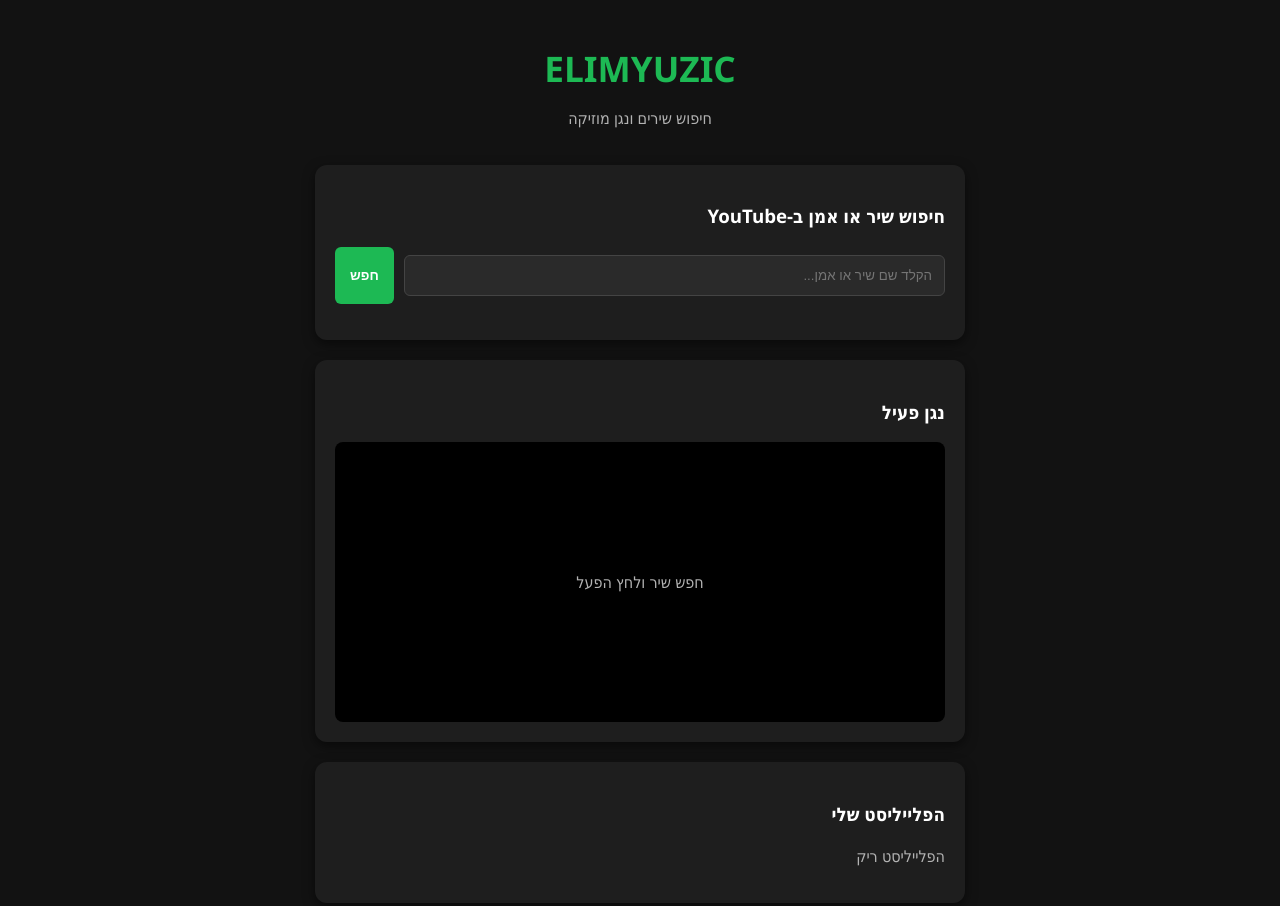
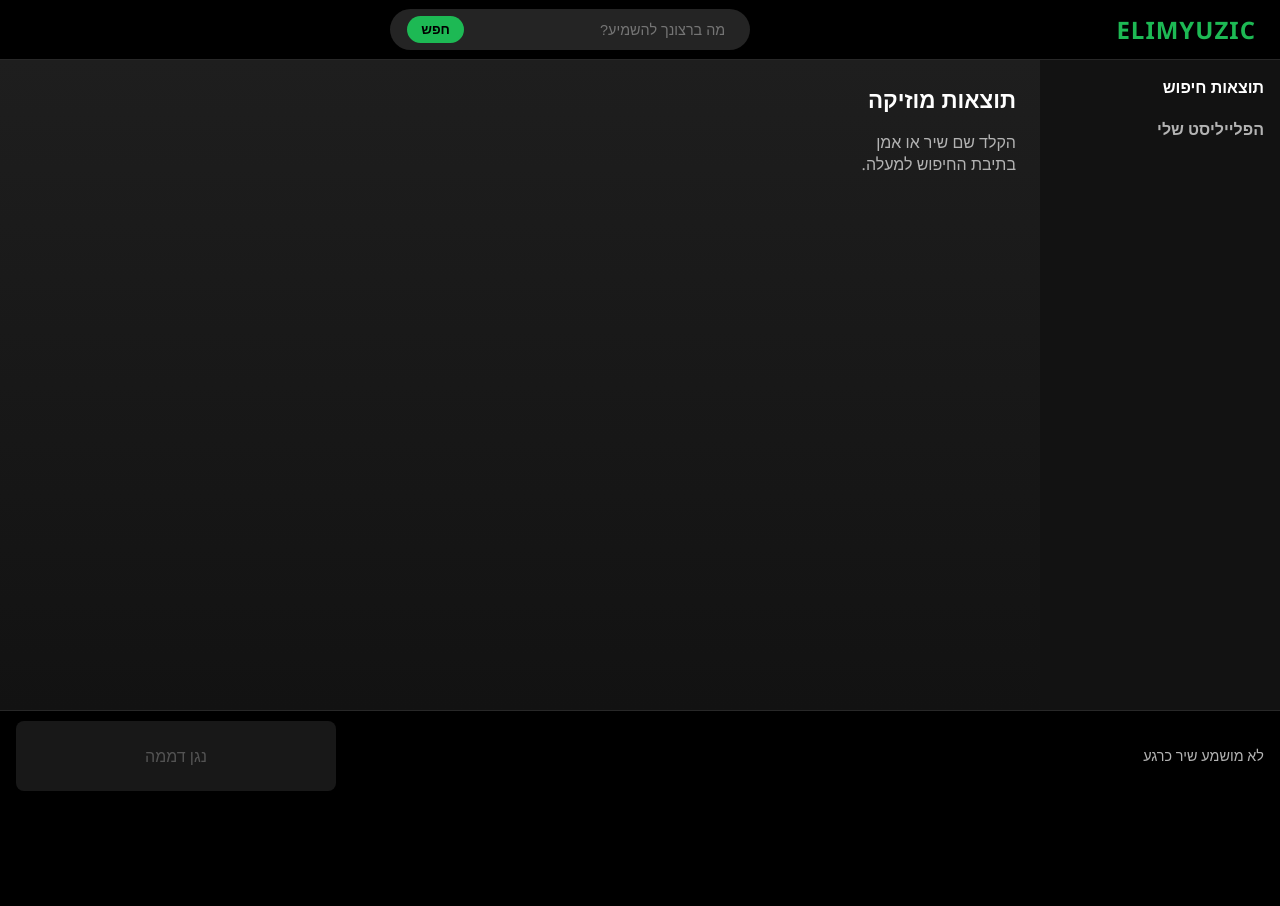
Before and after one commit to elimyuzic/elimuzic, a website: page public/index.html in a window 1280 px wide. After the commit the page ends 800 px from the top, so only its background shows below. Drawn offline with Linux system fonts and the light colour scheme.

Commit message:
Update index.html

```diff
--- a/public/index.html
+++ b/public/index.html
@@ -3,89 +3,199 @@
 <head>
   <meta charset="UTF-8">
   <meta name="viewport" content="width=device-width, initial-scale=1.0">
-  <title>ELIMYUZIC - חיפוש ונגן מוזיקה</title>
+  <title>ELIMYUZIC - Spotify Edition</title>
   <style>
-    :root {
-      --bg-color: #121212;
-      --card-bg: #1e1e1e;
-      --primary-color: #1db954;
-      --text-color: #ffffff;
-      --text-sub: #b3b3b3;
+    * {
+      box-sizing: border-box;
+      margin: 0;
+      padding: 0;
     }
 
     body {
-      font-family: 'Segoe UI', Tahoma, Geneva, Verdana, sans-serif;
-      background-color: var(--bg-color);
-      color: var(--text-color);
-      margin: 0;
-      padding: 20px;
+      font-family: 'Segoe UI', system-ui, -apple-system, sans-serif;
+      background-color: #000000;
+      color: #ffffff;
+      height: 100vh;
       display: flex;
       flex-direction: column;
-      align-items: center;
+      overflow: hidden;
     }
 
-    .container {
+    /* Top Bar */
+    .top-bar {
+      height: 60px;
+      background-color: #000000;
+      display: flex;
+      align-items: center;
+      justify-content: space-between;
+      padding: 0 24px;
+      border-bottom: 1px solid #282828;
+    }
+
+    .brand-logo {
+      color: #1db954;
+      font-size: 1.5rem;
+      font-weight: 800;
+      cursor: pointer;
+      user-select: none;
+      letter-spacing: 1px;
+    }
+
+    .search-container {
+      display: flex;
+      align-items: center;
+      background-color: #242424;
+      border-radius: 50px;
+      padding: 6px 16px;
+      width: 360px;
+      border: 1px solid transparent;
+    }
+
+    .search-container:focus-within {
+      border-color: #ffffff;
+    }
+
+    .search-container input {
+      background: transparent;
+      border: none;
+      color: #ffffff;
       width: 100%;
-      max-width: 650px;
+      outline: none;
+      font-size: 0.9rem;
+      padding-right: 8px;
+    }
+
+    .search-btn {
+      background: #1db954;
+      border: none;
+      color: black;
+      border-radius: 20px;
+      padding: 6px 14px;
+      font-weight: bold;
+      cursor: pointer;
+    }
+
+    /* Main Layout */
+    .main-layout {
+      display: flex;
+      flex: 1;
+      overflow: hidden;
+    }
+
+    /* Sidebar */
+    .sidebar {
+      width: 240px;
+      background-color: #121212;
+      padding: 16px;
       display: flex;
       flex-direction: column;
       gap: 20px;
     }
 
-    .header-title {
-      color: var(--primary-color);
-      text-align: center;
+    .nav-item {
+      color: #b3b3b3;
+      font-weight: bold;
       cursor: pointer;
-      user-select: none;
-      font-size: 2.2em;
-      margin-bottom: 5px;
+      display: flex;
+      align-items: center;
+      gap: 12px;
+      transition: 0.2s;
     }
 
-    .card {
-      background-color: var(--card-bg);
-      border-radius: 12px;
-      padding: 20px;
-      box-shadow: 0 4px 12px rgba(0,0,0,0.5);
+    .nav-item:hover, .nav-item.active {
+      color: #ffffff;
     }
 
-    input[type="text"], input[type="file"] {
-      width: 100%;
-      padding: 12px;
-      margin: 8px 0;
-      border-radius: 6px;
-      border: 1px solid #444;
-      background-color: #2a2a2a;
-      color: white;
-      box-sizing: border-box;
+    /* Content Area */
+    .content-area {
+      flex: 1;
+      background: linear-gradient(to bottom, #1e1e1e, #121212);
+      padding: 24px;
+      overflow-y: auto;
     }
 
-    button {
-      background-color: var(--primary-color);
-      color: white;
-      border: none;
-      padding: 10px 15px;
-      border-radius: 6px;
-      cursor: pointer;
+    .section-title {
+      font-size: 1.4rem;
+      margin-bottom: 16px;
       font-weight: bold;
     }
 
-    button:hover { opacity: 0.9; }
+    .grid-container {
+      display: grid;
+      grid-template-columns: repeat(auto-fill, minmax(180px, 1fr));
+      gap: 16px;
+    }
 
-    .search-box {
+    .media-card {
+      background-color: #181818;
+      padding: 14px;
+      border-radius: 8px;
+      cursor: pointer;
+      transition: background-color 0.3s ease;
       display: flex;
+      flex-direction: column;
       gap: 10px;
     }
 
-    .player-box {
+    .media-card:hover {
+      background-color: #282828;
+    }
+
+    .media-card img {
       width: 100%;
-      height: 280px;
-      background: #000;
-      border-radius: 8px;
+      aspect-ratio: 1;
+      object-fit: cover;
+      border-radius: 6px;
+    }
+
+    .media-card .title {
+      font-size: 0.95rem;
+      font-weight: bold;
+      white-space: nowrap;
+      overflow: hidden;
+      text-overflow: ellipsis;
+    }
+
+    .media-card .sub-title {
+      font-size: 0.8rem;
+      color: #b3b3b3;
+    }
+
+    .card-actions {
+      display: flex;
+      gap: 6px;
+      margin-top: 5px;
+    }
+
+    .btn-action {
+      flex: 1;
+      background-color: #1db954;
+      border: none;
+      color: black;
+      font-weight: bold;
+      padding: 6px;
+      border-radius: 12px;
+      cursor: pointer;
+      font-size: 0.75rem;
+    }
+
+    /* Player Footer */
+    .player-bar {
+      height: 90px;
+      background-color: #000000;
+      border-top: 1px solid #282828;
       display: flex;
       align-items: center;
-      justify-content: center;
-      margin-top: 10px;
+      justify-content: space-between;
+      padding: 0 16px;
+    }
+
+    .iframe-container {
+      width: 320px;
+      height: 70px;
+      border-radius: 8px;
       overflow: hidden;
+      background: #181818;
     }
 
     iframe {
@@ -94,69 +204,81 @@
       border: none;
     }
 
-    .song-list {
-      list-style: none;
-      padding: 0;
-      margin-top: 10px;
+    /* Admin Panel */
+    #adminModal {
+      display: none;
+      position: fixed;
+      top: 50%;
+      left: 50%;
+      transform: translate(-50%, -50%);
+      background-color: #282828;
+      padding: 24px;
+      border-radius: 12px;
+      box-shadow: 0 10px 30px rgba(0,0,0,0.8);
+      z-index: 1000;
+      width: 320px;
     }
 
-    .song-item {
-      display: flex;
-      justify-content: space-between;
-      align-items: center;
-      padding: 10px;
-      border-bottom: 1px solid #333;
-      gap: 10px;
-    }
-
-    .song-title {
-      font-size: 0.9em;
-      line-height: 1.3;
-    }
-
-    #adminPanel {
+    .modal-overlay {
       display: none;
-      border: 2px solid var(--primary-color);
+      position: fixed;
+      top: 0; left: 0; width: 100%; height: 100%;
+      background: rgba(0,0,0,0.7);
+      z-index: 999;
     }
   </style>
 </head>
 <body>
 
-  <div class="container">
-    <h1 class="header-title" id="secretHeader" onclick="handleSecretClick()">ELIMYUZIC</h1>
-    <p style="text-align: center; color: var(--text-sub); margin-top: -10px;">חיפוש שירים ונגן מוזיקה</p>
+  <!-- Top Bar -->
+  <div class="top-bar">
+    <div class="brand-logo" id="logoHeader" onclick="handleSecretClick()">ELIMYUZIC</div>
+    <div class="search-container">
+      <input type="text" id="searchInput" placeholder="מה ברצונך להשמיע?">
+      <button class="search-btn" onclick="searchYoutube()">חפש</button>
+    </div>
+    <div></div>
+  </div>
 
-    <!-- פאנל מנהל נסתר -->
-    <div class="card" id="adminPanel">
-      <h3>פאנל מנהל - העלאת מודעה</h3>
-      <input type="file" id="adFileInput" accept="image/*">
-      <button onclick="uploadAd()">העלה פרסומת</button>
-      <div id="statusMessage" style="margin-top:10px;"></div>
+  <!-- Main View -->
+  <div class="main-layout">
+    <!-- Sidebar -->
+    <div class="sidebar">
+      <div class="nav-item active" onclick="showSection('results')"> תוצאות חיפוש</div>
+      <div class="nav-item" onclick="showSection('playlist')"> הפלייליסט שלי</div>
     </div>
 
-    <!-- חיפוש שירים ואמנים מיוטיוב -->
-    <div class="card">
-      <h3>חיפוש שיר או אמן ב-YouTube</h3>
-      <div class="search-box">
-        <input type="text" id="searchInput" placeholder="הקלד שם שיר או אמן...">
-        <button onclick="searchYoutube()">חפש</button>
+    <!-- Main Content -->
+    <div class="content-area">
+      <div id="resultsSection">
+        <h2 class="section-title">תוצאות מוזיקה</h2>
+        <div class="grid-container" id="resultsGrid">
+          <p style="color: #b3b3b3;">הקלד שם שיר או אמן בתיבת החיפוש למעלה.</p>
+        </div>
       </div>
-      <ul class="song-list" id="searchResults"></ul>
-    </div>
 
-    <!-- נגן מוזיקה פעיל -->
-    <div class="card">
-      <h3>נגן פעיל</h3>
-      <div class="player-box" id="playerContainer">
-        <p style="color: var(--text-sub)">חפש שיר ולחץ הפעל</p>
+      <div id="playlistSection" style="display: none;">
+        <h2 class="section-title">הפלייליסט שלי</h2>
+        <div class="grid-container" id="playlistGrid"></div>
       </div>
     </div>
+  </div>
 
-    <!-- פלייליסט אישי -->
-    <div class="card">
-      <h3>הפלייליסט שלי</h3>
-      <ul class="song-list" id="playlist"></ul>
+  <!-- Sticky Player -->
+  <div class="player-bar">
+    <div id="playerTitle" style="font-size: 0.9rem; color: #b3b3b3;">לא מושמע שיר כרגע</div>
+    <div class="iframe-container" id="playerBox">
+      <div style="color: #535353; text-align: center; line-height: 70px;">נגן דממה</div>
     </div>
+  </div>
+
+  <!-- Admin Panel Overlay -->
+  <div class="modal-overlay" id="overlay" onclick="closeAdmin()"></div>
+  <div id="adminModal">
+    <h3 style="margin-bottom: 12px; color: #1db954;">פאנל מנהל</h3>
+    <input type="file" id="adFileInput" accept="image/*" style="margin-bottom: 12px; width: 100%;">
+    <button class="search-btn" style="width: 100%;" onclick="uploadAd()">העלה פרסומת</button>
+    <div id="adminStatus" style="margin-top: 10px; font-size: 0.8rem; color: #b3b3b3;"></div>
   </div>
 
   <script>
@@ -164,8 +286,9 @@
     let clickCount = 0;
     let clickTimer = null;
     let adminToken = '';
+    let myPlaylist = JSON.parse(localStorage.getItem('elim_playlist')) || [];
 
-    // גישת מנהל בלחיצה 6 פעמים
+    // 6 לחיצות נסתרות על הלוגו למעלה
     function handleSecretClick() {
       clickCount++;
       clearTimeout(clickTimer);
@@ -175,8 +298,8 @@
         const code = prompt('הכנס קוד מנהל:');
         if (code === '1059') {
           adminToken = code;
-          document.getElementById('adminPanel').style.display = 'block';
-          alert('גישת מנהל אושרה!');
+          document.getElementById('adminModal').style.display = 'block';
+          document.getElementById('overlay').style.display = 'block';
         } else if (code) {
           alert('קוד שגוי');
         }
@@ -185,46 +308,52 @@
       }
     }
 
-    // חיפוש בזמן אמת מיוטיוב
+    function closeAdmin() {
+      document.getElementById('adminModal').style.display = 'none';
+      document.getElementById('overlay').style.display = 'none';
+    }
+
+    // חיפוש ביוטיוב
     async function searchYoutube() {
       const query = document.getElementById('searchInput').value.trim();
-      const resultsContainer = document.getElementById('searchResults');
+      const grid = document.getElementById('resultsGrid');
 
       if (!query) return;
 
-      resultsContainer.innerHTML = '<li style="color:var(--text-sub)">מחפש שירים...</li>';
+      grid.innerHTML = '<p style="color:#b3b3b3;">מחפש שירים...</p>';
+      showSection('results');
 
       try {
-        const response = await fetch(
-          `https://www.googleapis.com/youtube/v3/search?part=snippet&maxResults=5&q=${encodeURIComponent(query)}&type=video&key=${YOUTUBE_API_KEY}`
-        );
-        const data = await response.json();
-
-        resultsContainer.innerHTML = '';
+        const res = await fetch(`https://www.googleapis.com/youtube/v3/search?part=snippet&maxResults=8&q=${encodeURIComponent(query)}&type=video&key=${YOUTUBE_API_KEY}`);
+        const data = await res.json();
 
         if (!data.items || data.items.length === 0) {
-          resultsContainer.innerHTML = '<li style="color:var(--text-sub)">לא נמצאו תוצאות</li>';
+          grid.innerHTML = '<p style="color:#b3b3b3;">לא נמצאו תוצאות.</p>';
           return;
         }
 
+        grid.innerHTML = '';
         data.items.forEach(item => {
           const videoId = item.id.videoId;
           const title = item.snippet.title;
+          const channel = item.snippet.channelTitle;
+          const imgUrl = item.snippet.thumbnails.medium.url;
 
-          const li = document.createElement('li');
-          li.className = 'song-item';
-          li.innerHTML = `
-            <span class="song-title">${title}</span>
-            <div style="display:flex; gap:5px;">
-              <button onclick="playDirect('${videoId}')">נגן</button>
-              <button onclick="addToPlaylist('${videoId}', '${escapeQuotes(title)}')">+ פלייליסט</button>
+          const card = document.createElement('div');
+          card.className = 'media-card';
+          card.innerHTML = `
+            <img src="${imgUrl}" alt="${title}">
+            <div class="title" title="${title}">${title}</div>
+            <div class="sub-title">${channel}</div>
+            <div class="card-actions">
+              <button class="btn-action" onclick="playSong('${videoId}', '${escapeQuotes(title)}')">הפעל</button>
+              <button class="btn-action" style="background:#333; color:white" onclick="addToPlaylist('${videoId}', '${escapeQuotes(title)}', '${imgUrl}', '${escapeQuotes(channel)}')">+ פלייליסט</button>
             </div>
           `;
-          resultsContainer.appendChild(li);
+          grid.appendChild(card);
         });
-      } catch (err) {
-        console.error('שגיאה בחיפוש:', err);
-        resultsContainer.innerHTML = '<li style="color:#ff5252">שגיאה בחיבור ליוטיוב</li>';
+      } catch (e) {
+        grid.innerHTML = '<p style="color:#ff5252;">שגיאה בחיבור לשרת החיפוש.</p>';
       }
     }
 
@@ -232,56 +361,62 @@
       return str.replace(/'/g, "\\'").replace(/"/g, '&quot;');
     }
 
-    function playDirect(id) {
-      document.getElementById('playerContainer').innerHTML =
+    function playSong(id, title) {
+      document.getElementById('playerTitle').innerText = title;
+      document.getElementById('playerBox').innerHTML =
         `<iframe src="https://www.youtube.com/embed/${id}?autoplay=1" allow="autoplay; encrypted-media" allowfullscreen></iframe>`;
     }
 
-    // ניהול פלייליסט
-    let myPlaylist = JSON.parse(localStorage.getItem('myPlaylist')) || [];
-
-    function addToPlaylist(id, title) {
-      if (!myPlaylist.some(song => song.id === id)) {
-        myPlaylist.push({ id, title });
-        localStorage.setItem('myPlaylist', JSON.stringify(myPlaylist));
+    function addToPlaylist(id, title, img, channel) {
+      if (!myPlaylist.some(item => item.id === id)) {
+        myPlaylist.push({ id, title, img, channel });
+        localStorage.setItem('elim_playlist', JSON.stringify(myPlaylist));
         renderPlaylist();
       }
     }
 
     function renderPlaylist() {
-      const list = document.getElementById('playlist');
-      list.innerHTML = '';
+      const grid = document.getElementById('playlistGrid');
+      grid.innerHTML = '';
+
       if (myPlaylist.length === 0) {
-        list.innerHTML = '<li style="color:var(--text-sub)">הפלייליסט ריק</li>';
+        grid.innerHTML = '<p style="color:#b3b3b3;">הפלייליסט ריק.</p>';
         return;
       }
-      myPlaylist.forEach((song, index) => {
-        const li = document.createElement('li');
-        li.className = 'song-item';
-        li.innerHTML = `
-          <span class="song-title">${song.title}</span>
-          <div style="display:flex; gap:5px;">
-            <button onclick="playDirect('${song.id}')">נגן</button>
-            <button onclick="removeItem(${index})" style="background:#ff5252">הסר</button>
+
+      myPlaylist.forEach((item, index) => {
+        const card = document.createElement('div');
+        card.className = 'media-card';
+        card.innerHTML = `
+          <img src="${item.img}" alt="${item.title}">
+          <div class="title" title="${item.title}">${item.title}</div>
+          <div class="sub-title">${item.channel}</div>
+          <div class="card-actions">
+            <button class="btn-action" onclick="playSong('${item.id}', '${escapeQuotes(item.title)}')">הפעל</button>
+            <button class="btn-action" style="background:#ff5252; color:white" onclick="removeFromPlaylist(${index})">הסר</button>
           </div>
         `;
-        list.appendChild(li);
+        grid.appendChild(card);
       });
     }
 
-    function removeItem(index) {
+    function removeFromPlaylist(index) {
       myPlaylist.splice(index, 1);
-      localStorage.setItem('myPlaylist', JSON.stringify(myPlaylist));
+      localStorage.setItem('elim_playlist', JSON.stringify(myPlaylist));
       renderPlaylist();
     }
 
-    // העלאת מודעות
+    function showSection(section) {
+      document.getElementById('resultsSection').style.display = section === 'results' ? 'block' : 'none';
+      document.getElementById('playlistSection').style.display = section === 'playlist' ? 'block' : 'none';
+    }
+
     async function uploadAd() {
       const fileInput = document.getElementById('adFileInput');
-      const status = document.getElementById('statusMessage');
+      const status = document.getElementById('adminStatus');
 
       if (!fileInput.files[0]) {
-        status.innerText = 'יש לבחור קובץ תמונה';
+        status.innerText = 'יש לבחור קובץ';
         return;
       }
 
@@ -294,9 +429,14 @@
         const data = await res.json();
         status.innerText = data.success ? 'הועלה בהצלחה!' : 'שגיאה בהעלאה';
       } catch (e) {
-        status.innerText = 'שגיאה בתקשורת עם השרת';
+        status.innerText = 'שגיאה בתקשורת';
       }
     }
+
+    // Enter Key Search Trigger
+    document.getElementById('searchInput').addEventListener('keypress', function(e) {
+      if (e.key === 'Enter') searchYoutube();
+    });
 
     renderPlaylist();
   </script>
```
